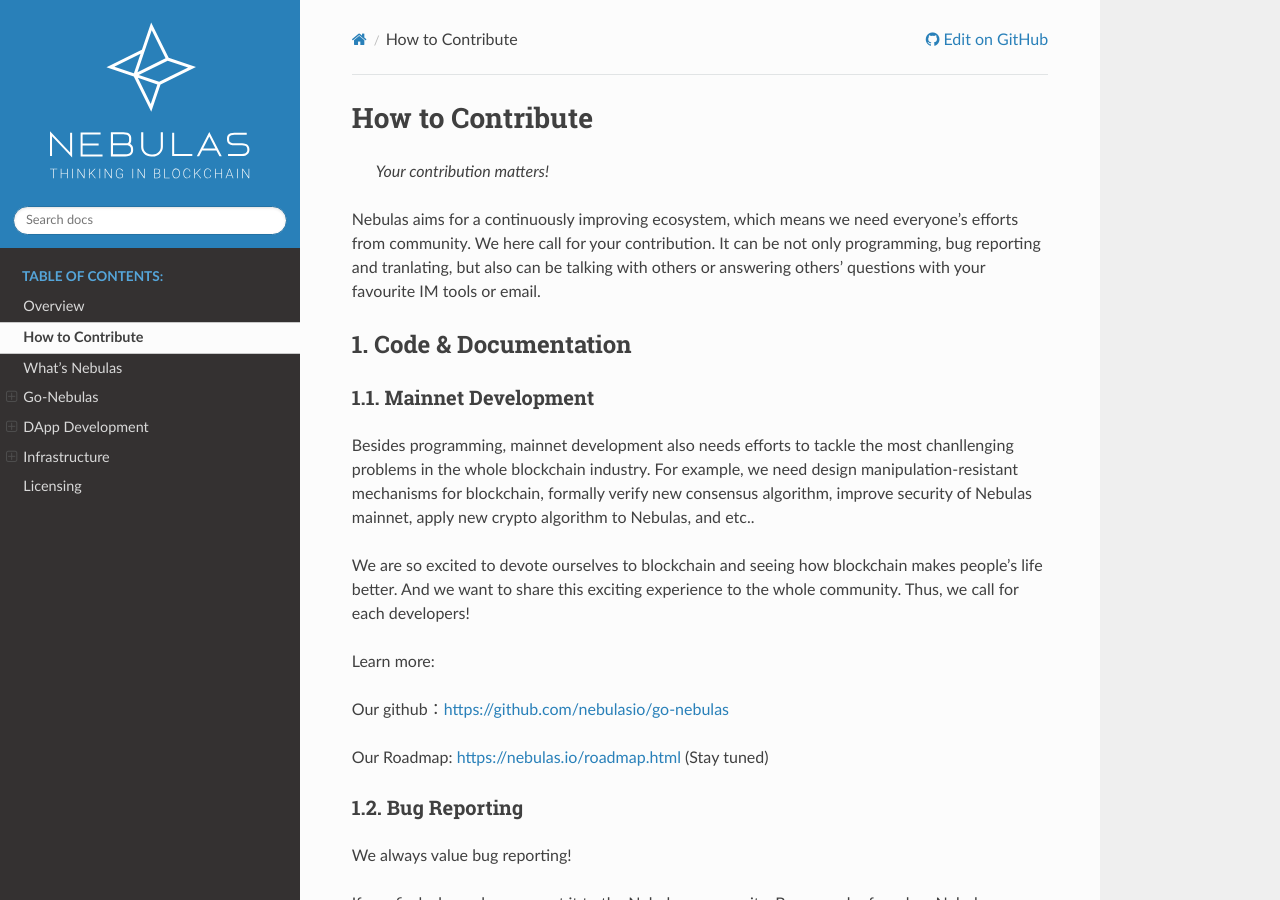
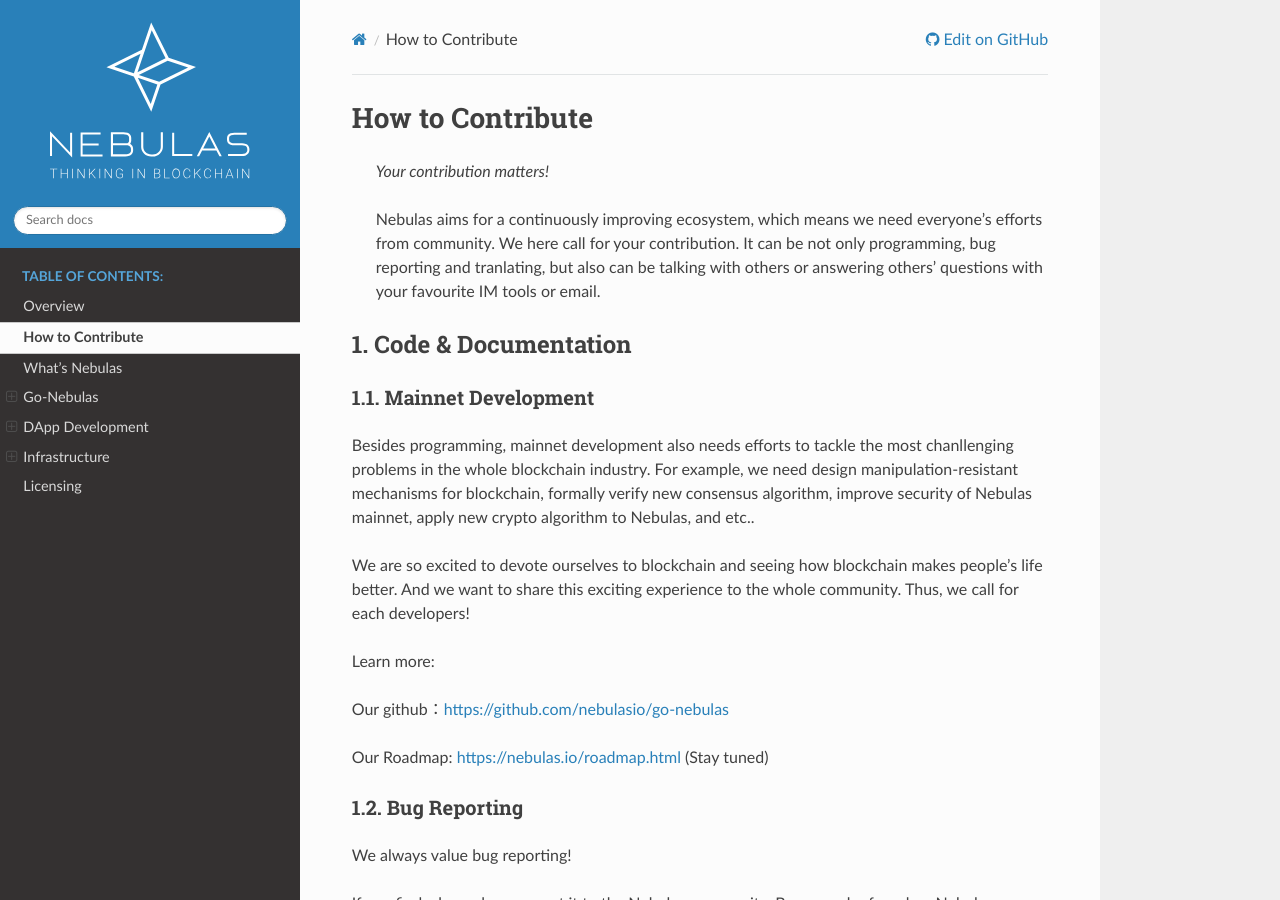
Before and after one commit to nebulasio/nebdocs, a Sphinx documentation site: the page built from docs/how-to-contribute.md, in a window 1280 px wide and 900 px high. Built offline with Sphinx 7.4.7 and the Read the Docs theme 2.0.0, drawn with Linux system fonts in a browser that asks for light colours.

Commit message:
tune quote

```diff
--- a/docs/how-to-contribute.md
+++ b/docs/how-to-contribute.md
@@ -1,7 +1,7 @@
 # How to Contribute
 > *Your contribution matters!*
 
-Nebulas aims for a continuously improving ecosystem, which means we need everyone's efforts from community. We here call for your contribution. It can be not only programming, bug reporting and tranlating, but also can be talking with others or answering others' questions with your favourite IM tools or email.
+> Nebulas aims for a continuously improving ecosystem, which means we need everyone's efforts from community. We here call for your contribution. It can be not only programming, bug reporting and tranlating, but also can be talking with others or answering others' questions with your favourite IM tools or email.
 
 ## 1. Code & Documentation
 ### 1.1. Mainnet Development
```
